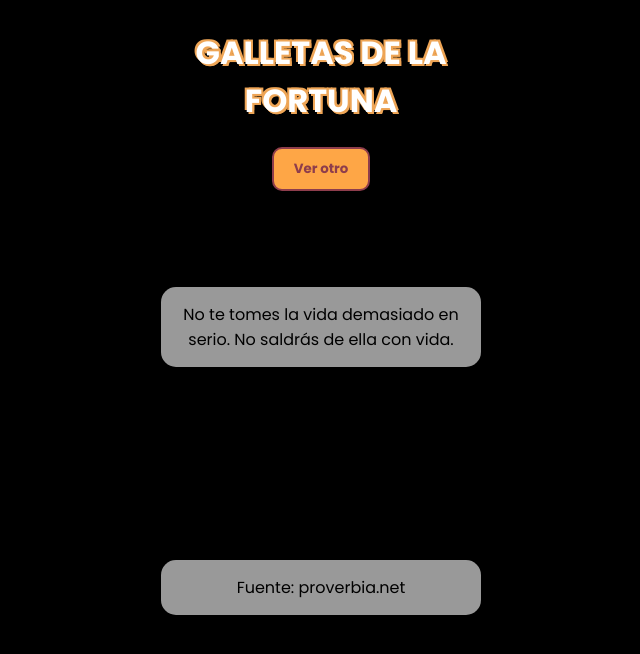
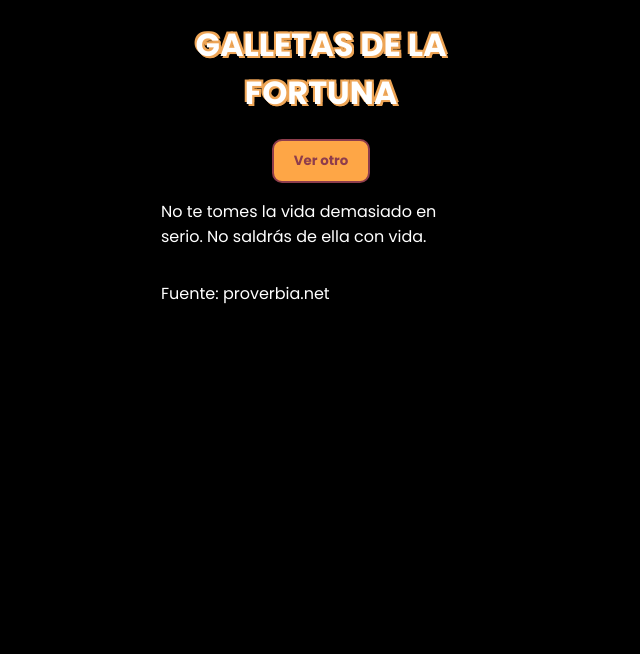
Before and after one commit to PixelGenetics/galletas-fortuna, a React (Vite) app: page / in a window 1280 px wide. Shown: the top 654 px of the page, without its empty margins (319-959 px from the left). Built offline with nearby package versions, Linux system fonts and the light colour scheme.

Commit message:
Adding style to app.css

```diff
--- a/src/App.css
+++ b/src/App.css
@@ -6,6 +6,9 @@
   body{
     background-color: black;
     color: white;
+    padding: 0;
+    margin: 0;
+
   }
 
   button{
@@ -29,7 +32,7 @@
   }
 
   .phraseAuthor{
-    min-height: 65vh;
+    /* min-height: 65vh; */
     display: flex;
     flex-direction: column;
     justify-content: space-around;
@@ -40,18 +43,38 @@
     text-shadow: 2px 2px 0 #EEA556, -2px -2px 0 #EEA556, 2px 2px 0 #EEA556, 2px -2px 0 #EEA556;
   }
 
-  p{
+  .author{
+    background-size: 100%;
+    background-repeat: no-repeat;
     text-align: center;
+    color: black;
+    padding: 30px;
     background-color: #fff9;
-    color: black;
     padding: 15px;
     border-radius: 15px;
   }
 
-  /* .app{
+  .phraseAuthor .imagen{
+    position: relative;
+    margin-top: 10px;
+  }
+
+  .phraseAuthor .imagen img{
+    width: 100%;
+    height: fit-content;
+  }
+
+  .phraseAuthor .imagen p{
+    position: absolute;
+    top: -10px;
+    left: 0;
+    right: 0;
+    color: black;
+    padding: 5px;
+  }
+
+  .app{
     min-height: 100vh;
-    background-image: url('../src/assets/fondo1.jpg');
     background-position: center;
     background-size: cover;
   }
-   */
```
